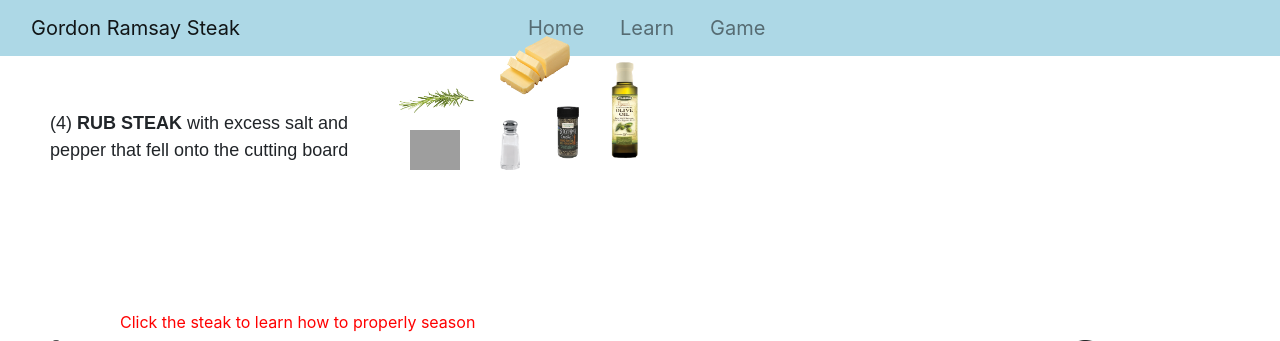
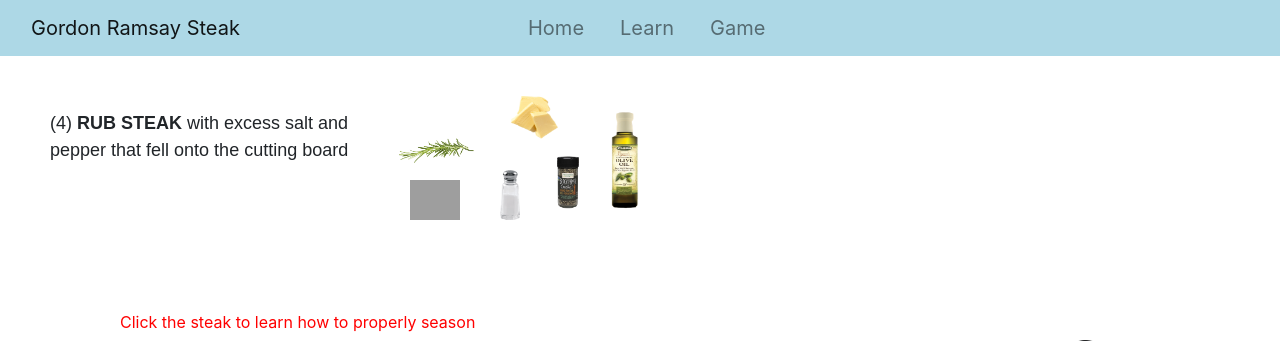
Before and after one commit to lipinghu1998/4170finalProject, a Flask app: template templates/learn_4.html in a window 1280 px wide. Shown: the top 341 px of the page. Run offline with Flask 2, Linux system fonts and the light colour scheme; the template is opened without the code that fills it, so the values that code supplies are empty; some libraries are stand-ins or nearby versions; grey boxes are pictures that could not be loaded.

Commit message:
Update learn_4.html

```diff
--- a/templates/learn_4.html
+++ b/templates/learn_4.html
@@ -52,7 +52,7 @@
 
   #thyme{
     position: absolute;
-    top: 85px;
+    top: 135px;
     left: 395px;
     z-index: 2;
   }
@@ -63,7 +63,7 @@
 
   #uncut-butter{
     position: absolute;
-    top: 35px;
+    top: 85px;
     left: 500px;
     z-index: 2;
   }
@@ -74,7 +74,7 @@
 
   #uncut-garlic{
     position: absolute;
-    top: 130px;
+    top: 180px;
     left: 410px;
     z-index: 2;
   }
@@ -85,7 +85,7 @@
 
   #salt{
     position: absolute;
-    top: 120px;
+    top: 170px;
     left: 500px;
     z-index: 2;
   }
@@ -96,7 +96,7 @@
 
   #pepper{
     position: absolute;
-    top: 105px;
+    top: 155px;
     left: 550px;
     z-index: 2;
   }
@@ -107,7 +107,7 @@
 
   #olive-oil{
     position: absolute;
-    top: 60px;
+    top: 110px;
     left: 605px;
     z-index: 2;
   }
@@ -119,7 +119,7 @@
 
   #knife{
     position: absolute;
-    top: 340px;
+    top: 370px;
     left: 50px;
     height: 100px;
     width: 100px;
@@ -477,11 +477,11 @@
       <span class="description">Thyme</span>
   </div>
   <div class="ingredient" id="uncut-butter">
-      <img id="uncut-butter-img" src="images/uncut-butter.png" alt="Uncut Butter"> </img>
+      <img id="uncut-butter-img" src="images/cut-butter.png" alt="Uncut Butter"> </img>
       <span class="description">Butter</span>
   </div>
   <div class="ingredient" id="uncut-garlic">
-      <img id="uncut-garlic-img" src="images/uncut-garlic.png" alt="Uncut Garlic"> </img>
+      <img id="uncut-garlic-img" src="images/cut-garlic.png" alt="Uncut Garlic"> </img>
       <span class="description">Garlic</span>
   </div>
   <div class="ingredient" id="salt">
@@ -520,9 +520,9 @@
 
   <div id="pop-up"> </div>
 
+  <!-- <img id="arrow-next" src={{actions["arrow"]["next"]["image"]}} alt={{actions["arrow"]["next"]["description"]}}> </img> -->
 
 
   </body>
-
-{% endblock %}
+  {% endblock %}
 </html>
```
